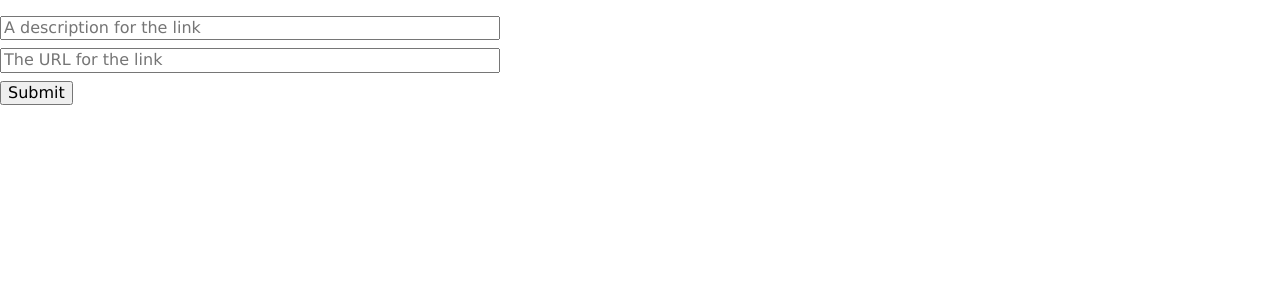
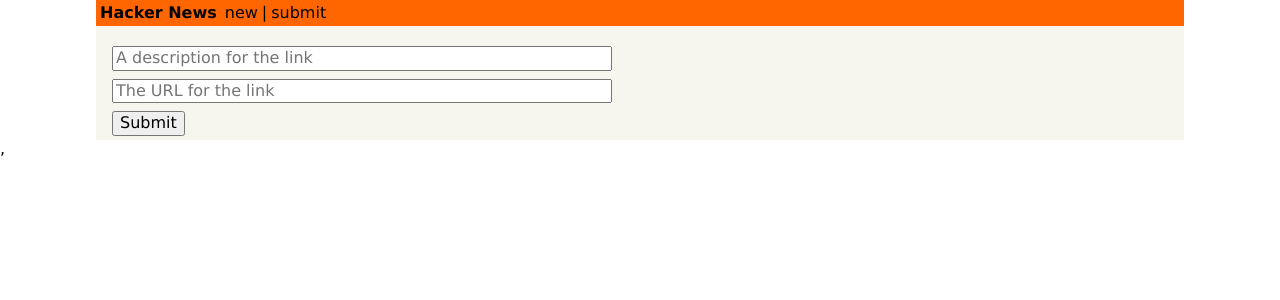
Before and after one commit to CathalButler/hackernews-react-apollo, a React (Create React App) app: page /create in a window 1280 px wide. Shown: the top 300 px of the page. Built offline with nearby package versions, Linux system fonts and the light colour scheme.

Commit message:
Implemented routing using react-router-dom

```diff
--- a/src/components/App.js
+++ b/src/components/App.js
@@ -2,12 +2,25 @@ import logo from './../logo.svg';
 import './../styles/App.css';
 import React from 'react'
 import LinkList from "./LinkList";
+import Header from './Header';
 import CreateLink from "./CreateLink";
+import { Route, Routes } from 'react-router-dom';
 
 function App() {
   return (
-      <CreateLink />
-  )
+      <div className="center w85">
+        <Header />
+        <div className="ph3 pv1 background-gray">
+          <Routes>
+            <Route path="/" element={<LinkList/>} />
+            <Route
+                path="/create"
+                element={<CreateLink/>}
+            />
+          </Routes>
+        </div>
+      </div>
+  );
 }
 
 export default App;
--- a/src/components/CreateLink.js
+++ b/src/components/CreateLink.js
@@ -1,6 +1,6 @@
-import React, { useState } from 'react';
-import { useMutation, gql } from '@apollo/client';
-
+import React, {useState} from 'react';
+import {useMutation, gql} from '@apollo/client';
+import {useNavigate} from 'react-router-dom';
 
 
 const CREATE_LINK_MUTATION = gql`
@@ -18,6 +18,9 @@ const CREATE_LINK_MUTATION = gql`
 `;
 
 const CreateLink = () => {
+    // Declare useNavigate as a const, so it can be used with the 'onCompleted' function inside [createLink]
+    const navigate = useNavigate();
+
     const [formState, setFormState] = useState({
         description: '',
         url: ''
@@ -29,7 +32,10 @@ const CreateLink = () => {
         variables: {
             description: formState.description,
             url: formState.url
-        }
+        },
+        // Once mutation completes, React Router will navigate back to the LinkList component that's accessible on the
+        // root route '/'
+        onCompleted: () => navigate('/')
     });
 
     return (
--- /dev/null
+++ b/src/components/Header.js
@@ -0,0 +1,28 @@
+// This class holds the navigation links for routing in this app.
+
+import React from 'react';
+import { Link } from 'react-router-dom';
+
+const Header = () => {
+    return (
+        <div className="flex pa1 justify-between nowrap orange">
+            <div className="flex flex-fixed black">
+                <Link to="/" className="no-underline black">
+                    <div className="fw7 mr1">Hacker News</div>
+                </Link>
+                <Link to="/" className="ml1 no-underline black">
+                    new
+                </Link>
+                <div className="ml1">|</div>
+                <Link
+                    to="/create"
+                    className="ml1 no-underline black"
+                >
+                    submit
+                </Link>
+            </div>
+        </div>
+    );
+};
+
+export default Header;
```
Also changed, not shown: src/index.js (+5 -2 lines).
